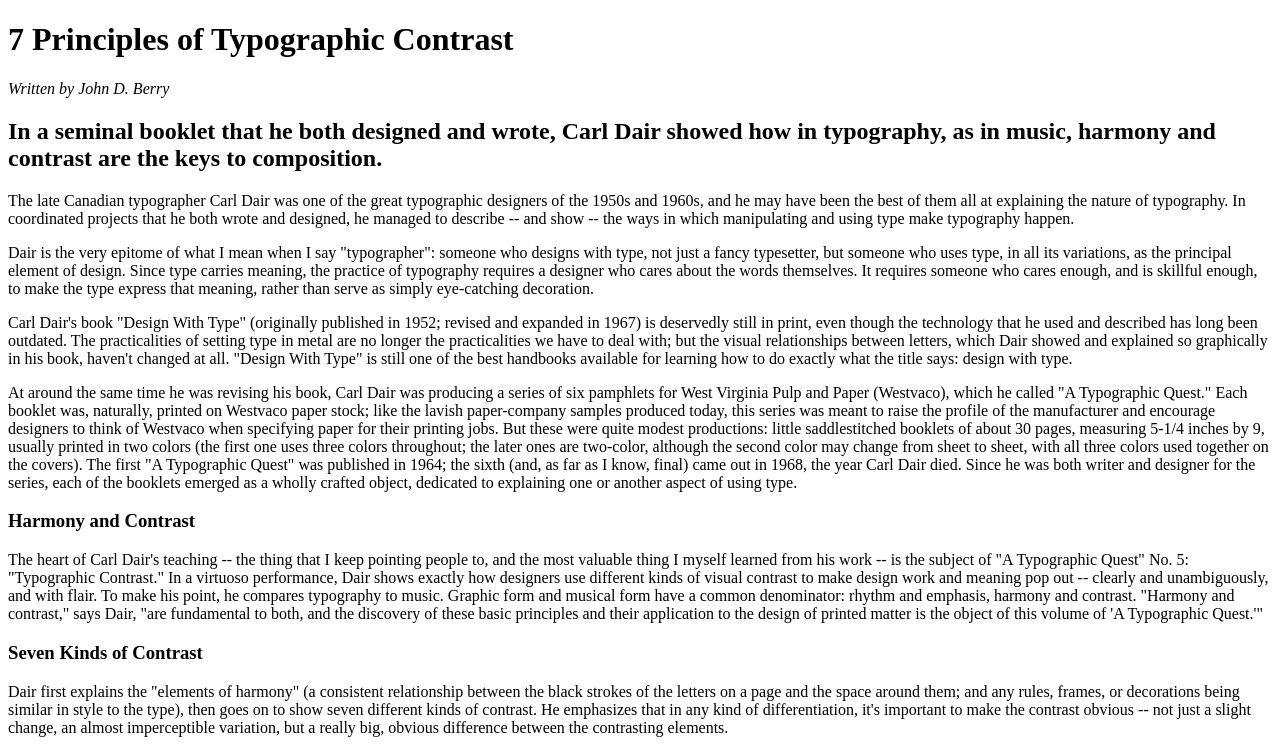
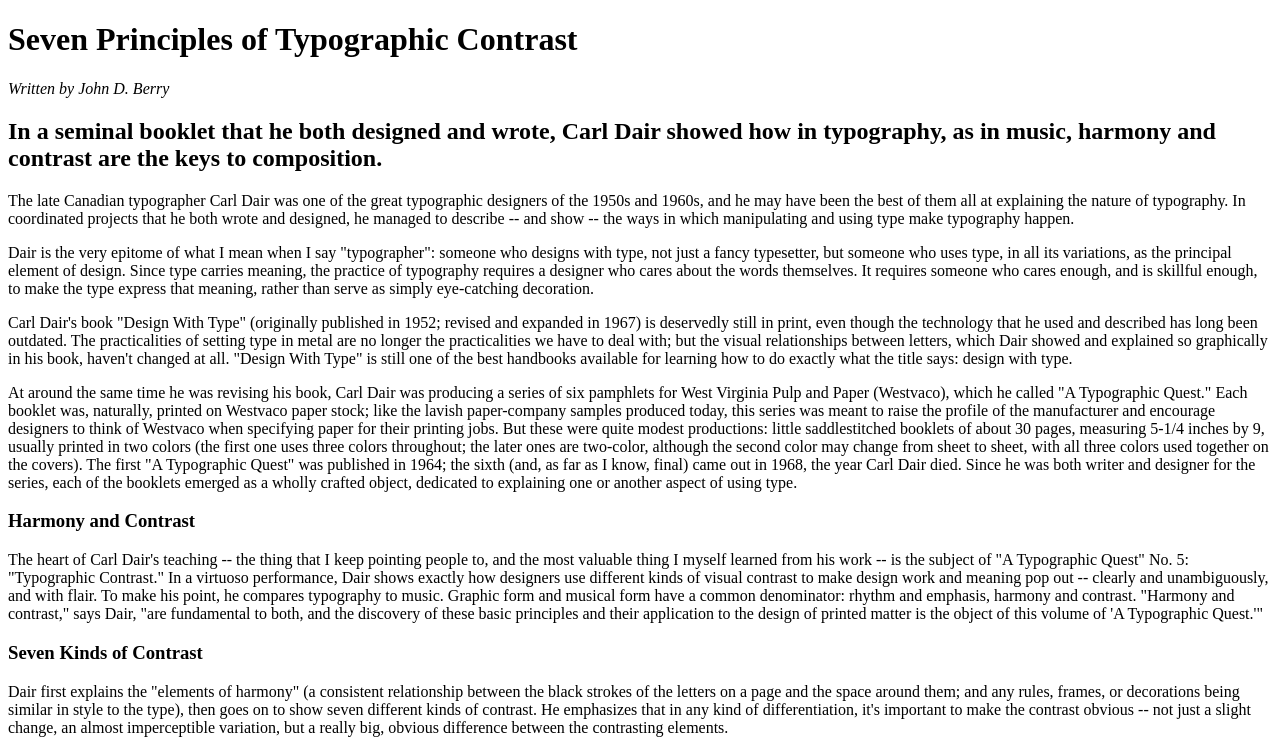
Before and after one commit to jkladf/shyampatel.ca, a plain HTML site: page index.html in a window 1280 px wide. Shown: the top 750 px of the page. Drawn offline with Linux system fonts and the light colour scheme.

Commit message:
Update index.html

```diff
--- a/index.html
+++ b/index.html
@@ -5,7 +5,7 @@
 
 <body>
 
-    <h1> 7 Principles of Typographic Contrast</h1>
+    <h1>Seven Principles of Typographic Contrast</h1>
 
     <em> Written by John D. Berry</em>
 
```
